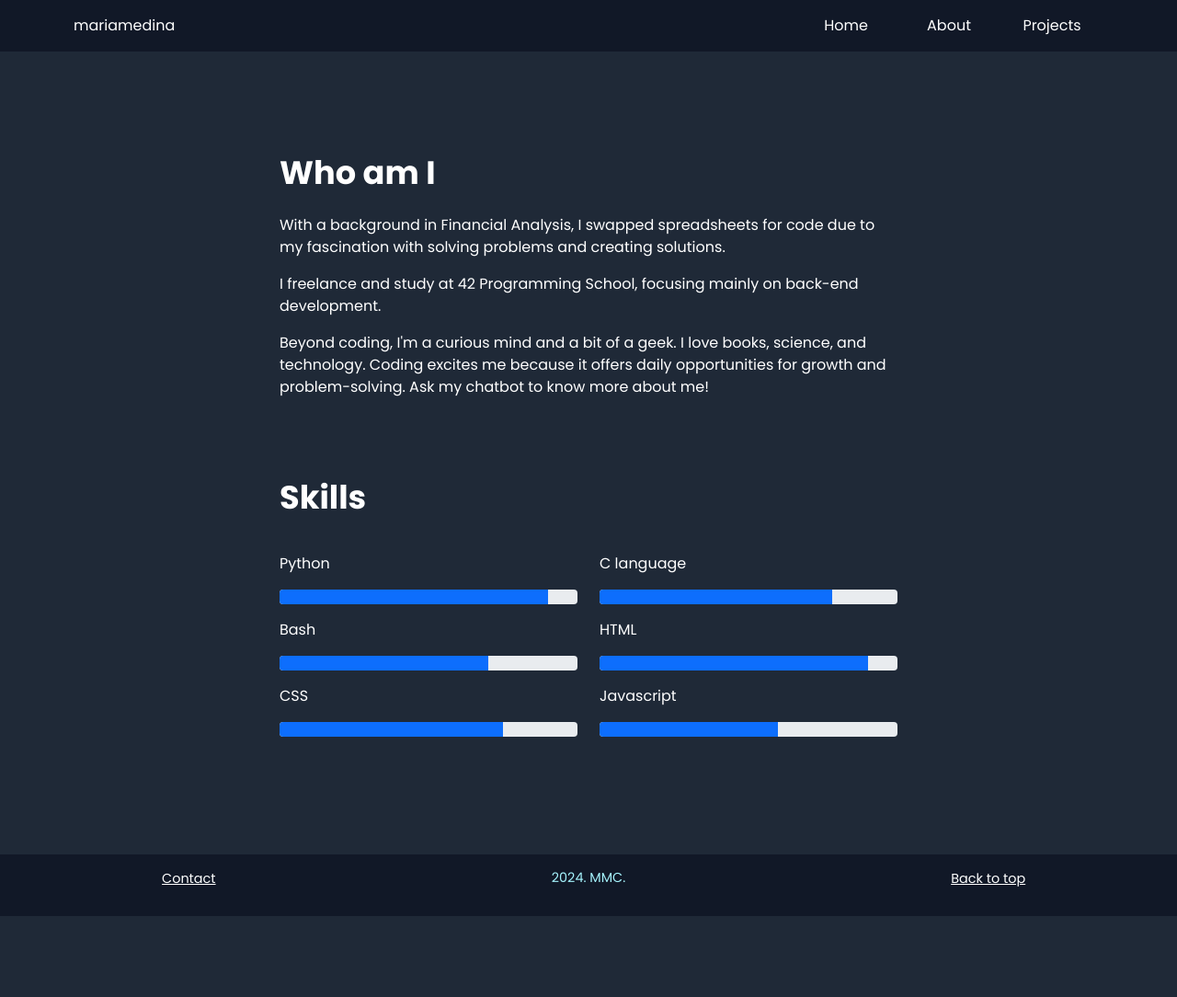
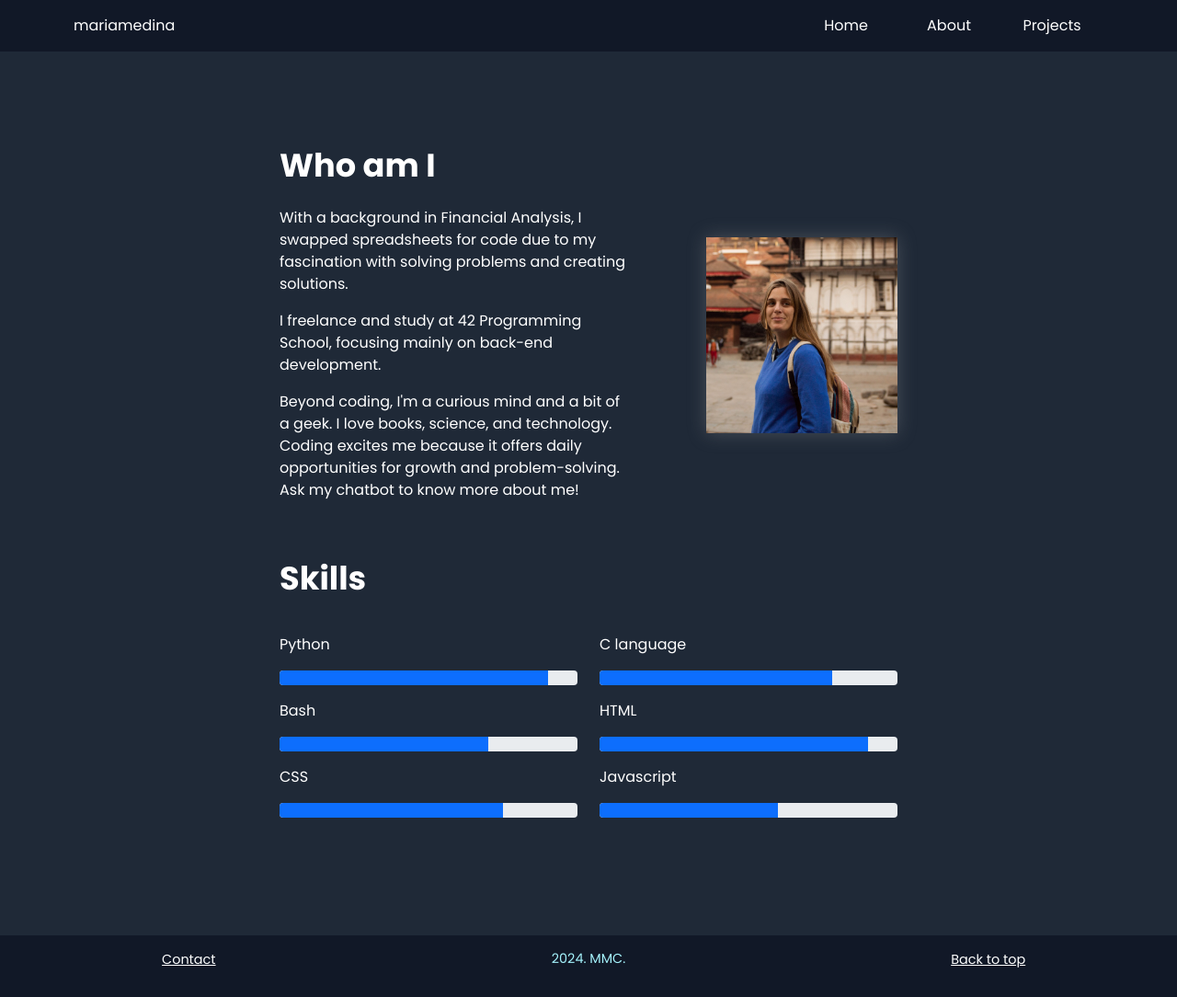
Before and after one commit to medinamaria90/My-Site, a Flask app: page /about in a window 1280 px wide. Shown: the whole page at 92% size. Before the commit the page ends 996 px from the top, so only its background shows below. Run offline with Flask 3, Linux system fonts and the light colour scheme; some libraries are stand-ins or nearby versions.

Commit message:
added photo profile

```diff
--- a/static/buttons.css
+++ b/static/buttons.css
@@ -120,7 +120,7 @@ a.button {
 
 #btn_chatbot {
   position: fixed;
-  bottom: 50px;
+  bottom: 20px;
   right: 30px;
   display: none;
   height: 4em;
--- a/static/stylesv2.css
+++ b/static/stylesv2.css
@@ -262,6 +262,9 @@ div a.btn.btn-primary.btn-home.btn-lg {
   height: 2.4em;
   font-family: "Ubuntu", sans-serif;
   font-size: 1.1rem;
+}
+.project-card{
+  max-width: 1400px;
 }
 
 /* MY PROJECTS SOLUTION CARDS*/
--- a/templates/about.html
+++ b/templates/about.html
@@ -12,16 +12,26 @@
 {% include "navbar.html" %}
 
 <section class="about_section clear_violeta_bg">
-    <div class="container about_container p-3"></div>
-        <h1 class="section_title">Who am I</h1>
-        <br>
-        <p>With a background in Financial Analysis, I swapped spreadsheets for code
-            due to my fascination with solving problems and creating solutions.</p>
-        <p>I freelance and study at 42 Programming School, focusing mainly on back-end development. </p>
-        <p>Beyond coding, I'm a curious mind and a bit of a geek. I love books, science, and technology. Coding excites me because it offers daily opportunities for growth and problem-solving. Ask my chatbot to know more about me!</p>
-    </div>
 
-    <div class="container about_container mt-5 pt-5"></div>
+    <div class="row about_container pt-4 justify-content-between">
+		<div class="col-md-7">
+			<h1 class="section_title pb-4">Who am I</h1>
+			<p>With a background in Financial Analysis, I swapped spreadsheets for code
+				due to my fascination with solving problems and creating solutions.</p>
+			<p>I freelance and study at 42 Programming School, focusing mainly on back-end development. </p>
+			<p>Beyond coding, I'm a curious mind and a bit of a geek. I love books,
+				science, and technology. Coding excites me because it offers daily
+				opportunities for growth and problem-solving. Ask my chatbot to know
+				more about me!</p>
+		</div>
+		<div class ="col-md-4 align-items-center justify-content-center d-flex">
+			<img style="max-width:300px; filter: drop-shadow(0 0 10px rgba(169, 169, 169, 0.3))" width="100%" src = "../static/images/mmc.jpg">
+		</div>
+	</div>
+
+
+
+    <div class="container about_container mt-2 pt-5"></div>
         <h1 class="section_title">Skills</h1>
         <div class="mt-5">
             <div class="row">
```
Also changed, not shown: templates/projects.html (+6 -6 lines), static/images/mmc.jpg (added).
